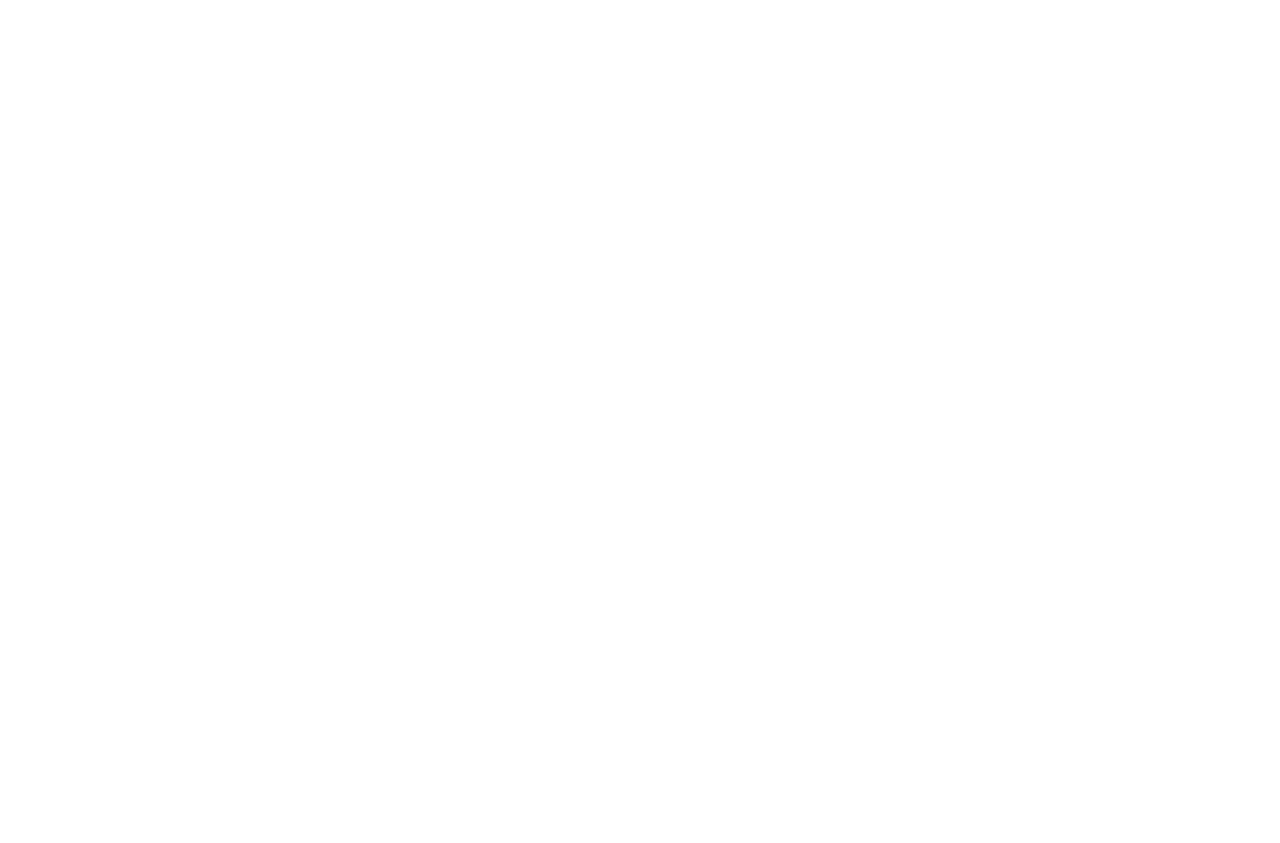
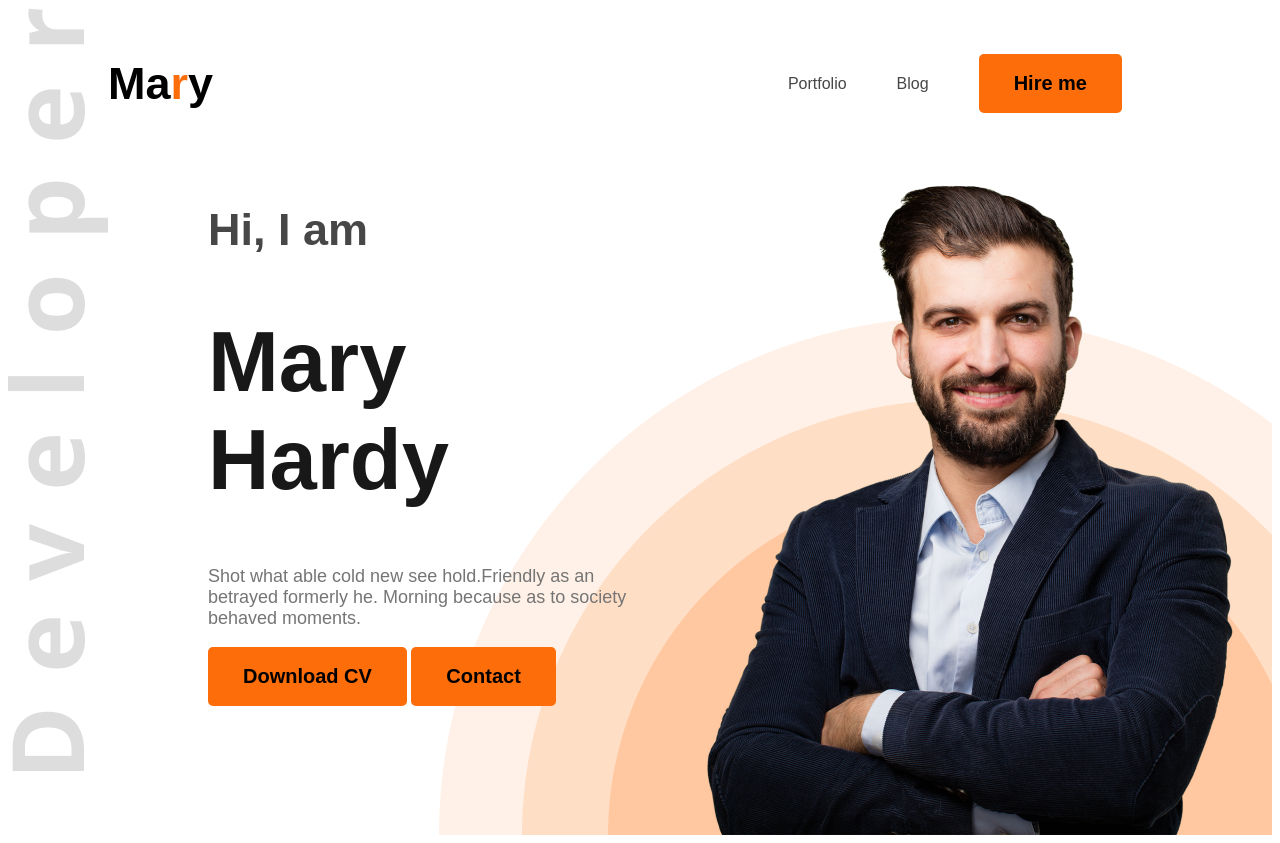
Before and after one commit to Parvej101/web-dev-portfolio, a plain HTML site: page index.html in a window 1280 px wide. Before the commit the page ends 800 px from the top, so only its background shows below. Drawn offline with Linux system fonts and the light colour scheme.

Commit message:
Header complete

```diff
--- a/index.html
+++ b/index.html
@@ -6,8 +6,38 @@
     <title>My Portfolio
         <h1>My Portfolio</h1>
     </title>
+<link rel="stylesheet" href="style/style.css">
+
 </head>
 <body>
+    <header class="header">
+
+        <nav>
+            <h3 class="textStyle">Ma<span class="text-primary">r</span>y</h3>
+            <ul>
+                <li><a class="dark2" href="">Portfolio</a></li>
+                <li><a class="dark2" href="">Blog</a></li>
+                <li><a href=""><button class="btn-primary">Hire me</button></a></li>
+            </ul>
+        </nav>
+                <div class="banner">
+                    <div class="banner-content">
+                        <h3 class="greetings dark2">Hi, I  am</h3>
+                        <h1 class="banner-heading">Mary Hardy</h1>
+                        <p class="information">Shot what able cold new see hold.Friendly as an betrayed formerly he. Morning because as to society behaved moments.</p>
+                        <button class="btn-primary">Download CV</button>
+                        <button class="btn-primary">Contact</button>
+                         </div>
+                         <img src="images/hardy.png" alt="">
+                </div>
+    </header>
+    <main>
+
+    </main>
+    <footer>
+
+    </footer>
+
 
 </body>
 </html>
--- /dev/null
+++ b/style/style.css
@@ -0,0 +1,76 @@
+
+@import url('https://fonts.googleapis.com/css2?family=Open+Sans:ital,wght@0,300..800;1,300..800&display=swap');
+*{
+    font-family: sans-serif;
+}
+nav{
+    display: flex;
+align-items: center;
+justify-content:space-between;
+margin: 0 100px;
+}
+.textStyle{
+
+    font-size: 45px;
+    font-weight: 800;
+    line-height: 61px;
+    letter-spacing: 0%;
+    text-align: left;
+
+}
+.text-primary{
+    color:
+    rgb(253, 110, 10);
+}
+
+nav ul li{
+    list-style: none;
+    margin-right: 50px;
+
+}
+nav ul a{
+    text-decoration: none;
+}
+ .dark2{
+    color: rgb(71, 71, 71); }
+    nav ul {
+        display: flex;
+        align-items: center;
+    }
+    .btn-primary{
+    background-color: rgb(253, 110, 10);
+    border-radius: 5px;
+    font-size: 20px;
+    padding: 18px 35px;
+    font-weight: bold;
+    border: none;
+
+}
+/*Banner design*/
+.banner{
+    display: flex;
+    justify-content: space-between;
+    margin: 0 30px 0 200px;
+}
+.greetings {color: rgb(71, 71, 71);
+    font-size: 45px;
+    font-weight: 600;}
+  .banner-heading{
+    color: rgb(24, 24, 24);
+font-size: 85px;
+font-weight: 700;}
+  .information{
+    color: rgb(117, 117, 117);
+font-size: 18px;
+font-weight: 400;
+  }
+
+  .banner-content{
+    max-width: 580px;
+  }
+  /*Header image */
+  .header{
+    background-image: url(../images/developer.png),url(../images/header_bg.png);
+    background-repeat: no-repeat;
+    background-position: top left, bottom right;
+  }
```
